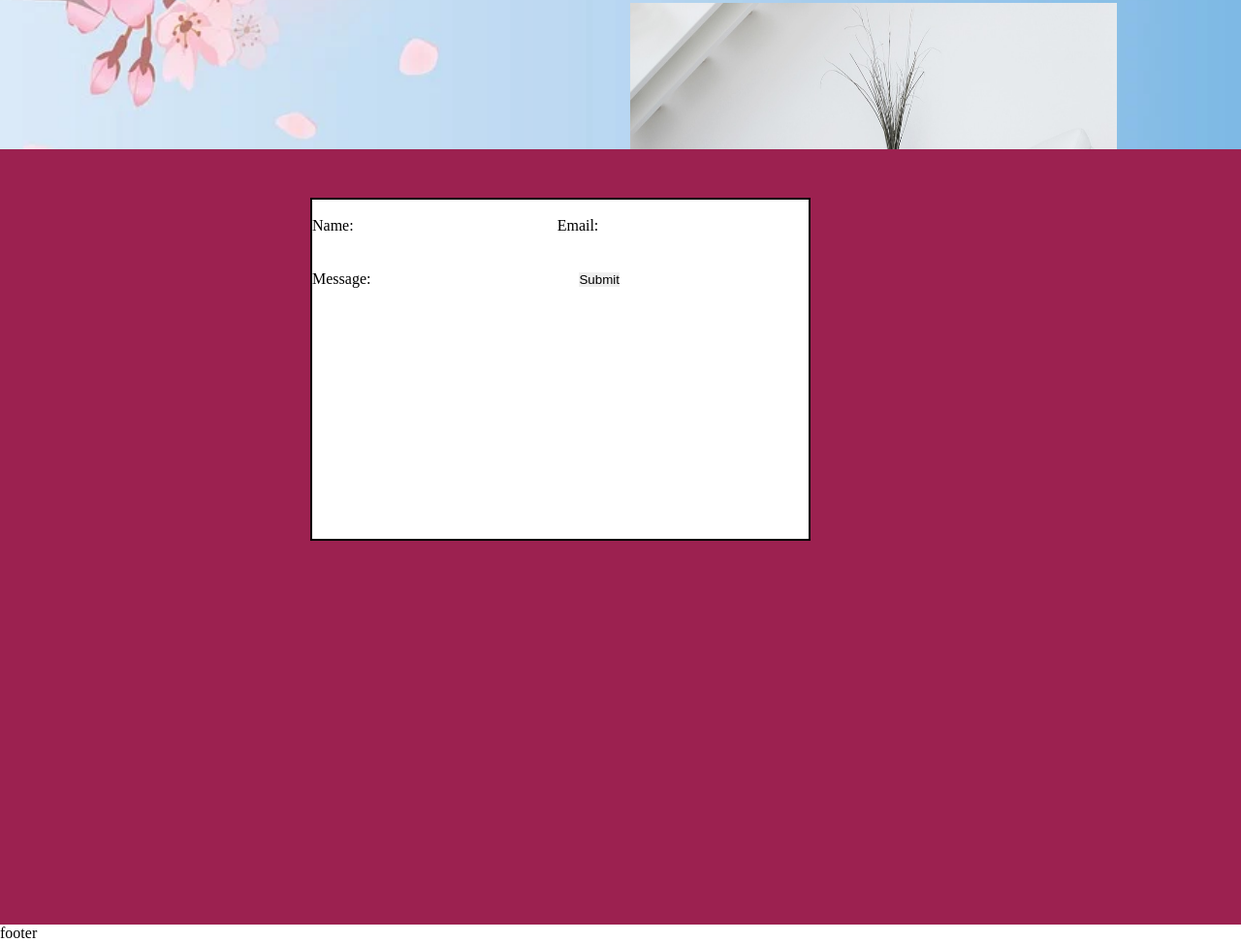
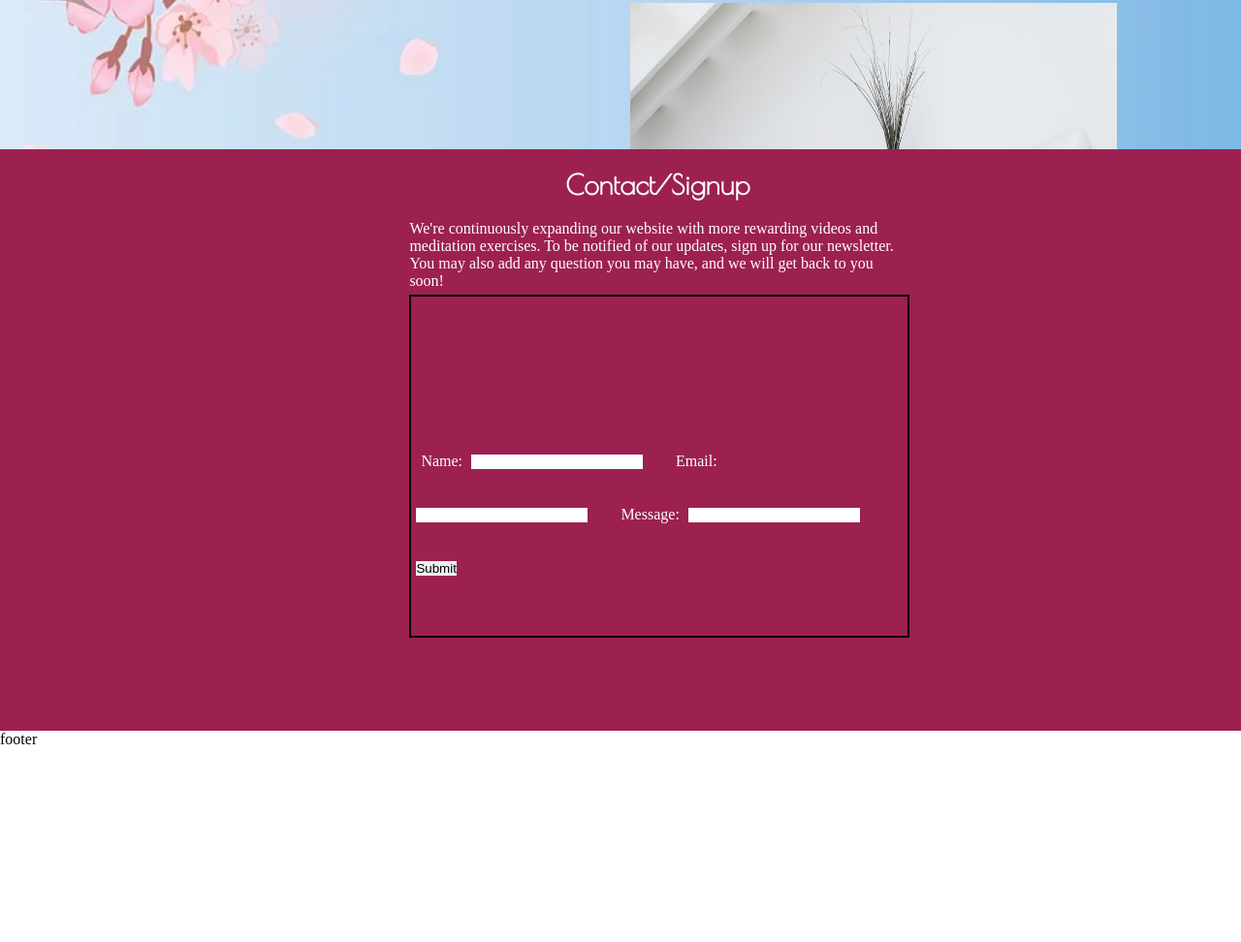
Before and after one commit to Code-Institute-Submissions/mind-center, a plain HTML site: page index.html in a window 1280 px wide. Shown: the part 646-1618 px from the top of the page at 97% size. After the commit the page ends 1418 px from the top, so only its background shows below. Drawn offline with nearby package versions, Linux system fonts and the light colour scheme.

Commit message:
Add form title and description and position form in center of page

```diff
--- a/assets/css/style.css
+++ b/assets/css/style.css
@@ -229,21 +229,33 @@ a:hover {
 
 #form-container {
     position: relative;
-    width: 100vw;
-    height: 800px;
+    height: 600px;
     background-color: #9c2150;
+    color: white;
+}
+
+#form-container h3 {
+    font-size: 28px;
+}
+#form-container h3, #form-container p {
+    float: left;
+    margin-left: 33%;
+    width: 40%;
+    margin-top: 20px;
 }
 
 form {
     position: relative;
-    background-color: white;
     border: 2px solid black;
     width: 40%;
     height: 350px;
-    top: 50px;
-    left: 25%;
+    top: 150px;
+    left: 33%;
 }
 
+label {
+    margin-left: 10px;
+}
 input {
     margin: 20px 20px 20px 5px;
 }
--- a/index.html
+++ b/index.html
@@ -93,6 +93,8 @@
         </div>
     </main>
     <div id="form-container">
+        <h3 class="text-center">Contact/Signup</h3>
+        <p>We're continuously expanding our website with more rewarding videos and meditation exercises. To be notified of our updates, sign up for our newsletter. You may also add any question you may have, and we will get back to you soon!</p>
         <form method="post" action="https://formdump.codeinstitute.net">
             <label for="name">Name: </label>
             <input type="text" id="name" name="name" required>
@@ -103,7 +105,6 @@
             <input type="submit" name="submit" value="Submit">
         </form>
     </div>
-
     <div>footer</div>
 </body>
 </html>
```
